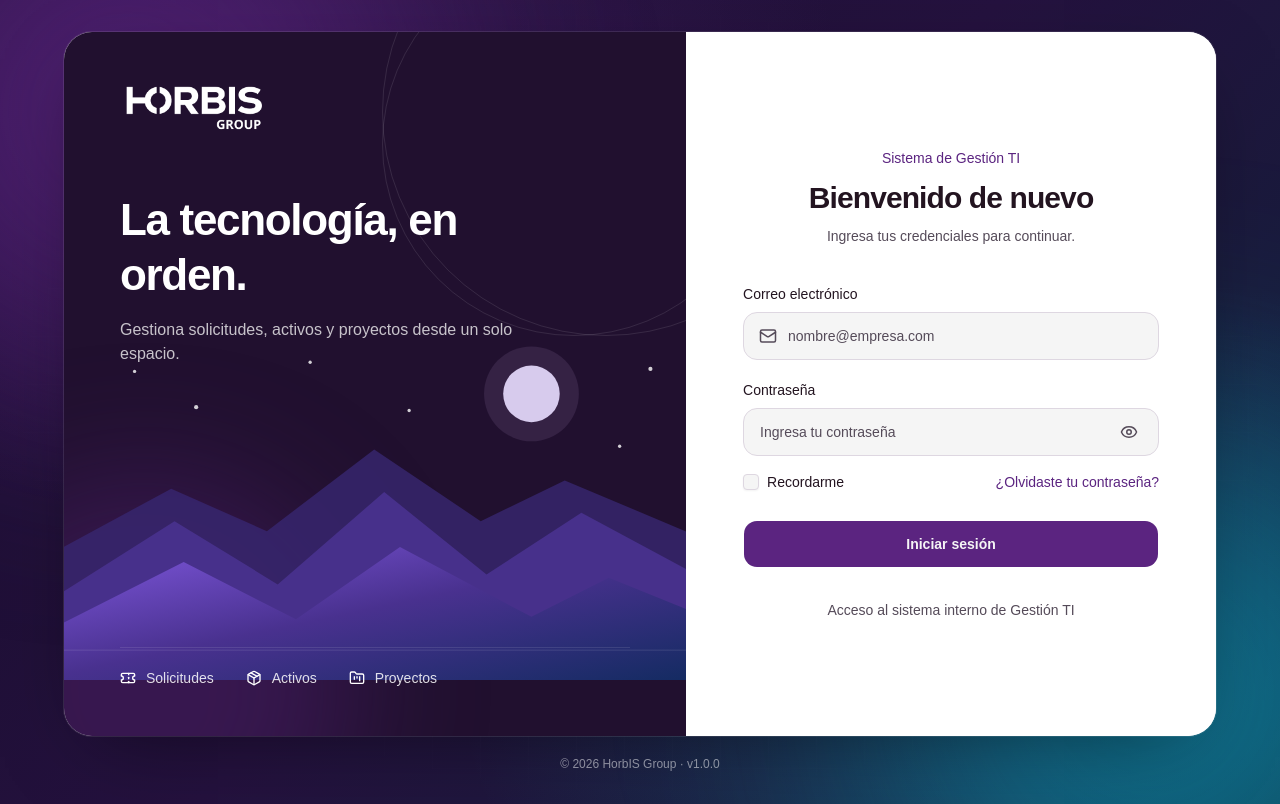
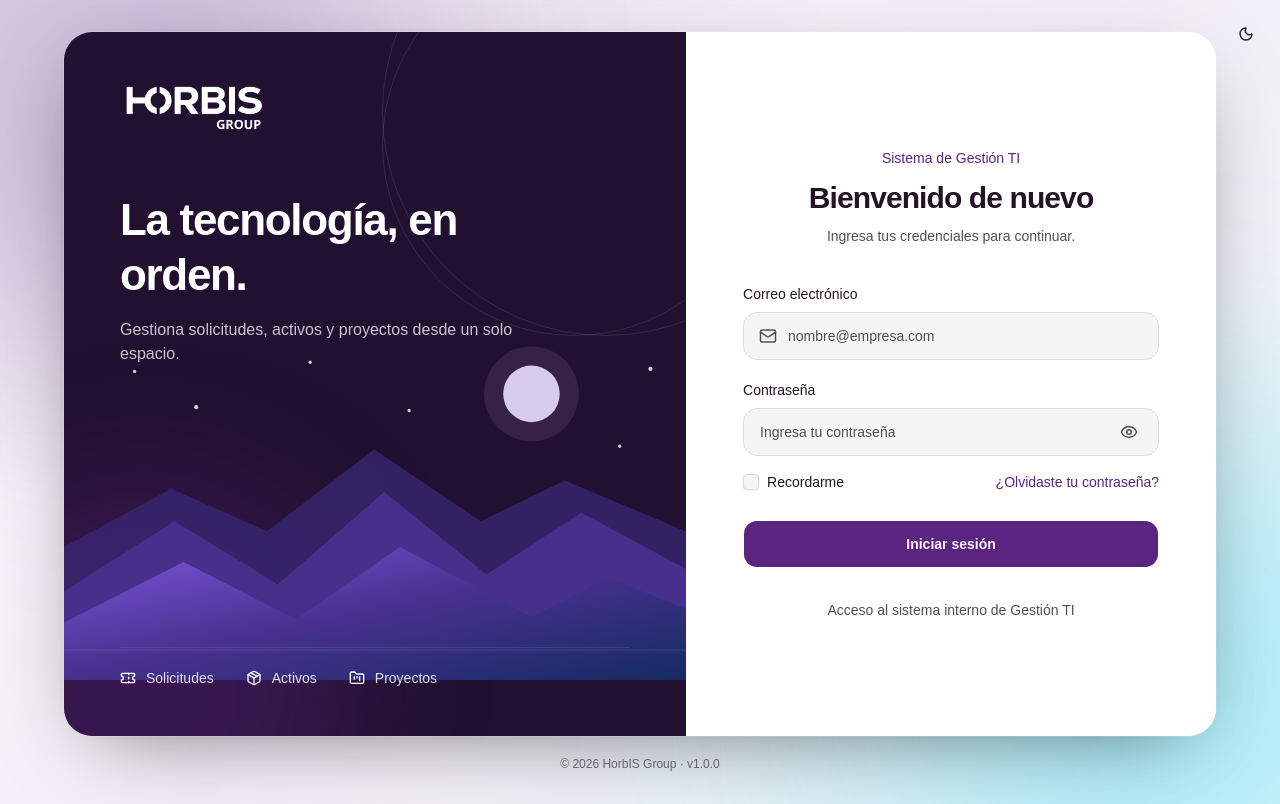
Before and after one commit to isabelzacarias/frontend_gestion_TI, a React (Vite) app: page /login in a window 1280 px wide. Built offline with nearby package versions, Linux system fonts and the light colour scheme; no server answers.

Commit message:
Boton de cambio de tema

```diff
--- a/src/App.tsx
+++ b/src/App.tsx
@@ -2,13 +2,25 @@ import { useEffect } from "react"
 import { RouterProvider } from "react-router"
 import { Toaster, toast } from "sonner"
 
+import ThemeProvider from "@/components/theme/ThemeProvider"
 import { router } from "@/router"
 import { AuthApiError } from "@/services/auth.service"
 import { useAuthStore } from "@/store/authStore"
+import { useTheme } from "@/hooks/useTheme"
+
+function AppContent() {
+  const { theme } = useTheme()
+
+  return (
+    <>
+      <RouterProvider router={router} />
+      <Toaster position="top-right" theme={theme} />
+    </>
+  )
+}
 
 function App() {
   const cargarSesion = useAuthStore((state) => state.cargarSesion)
-
   useEffect(() => {
     void cargarSesion().catch((error: unknown) => {
       if (error instanceof AuthApiError && error.status === 401) return
@@ -17,10 +29,9 @@ function App() {
   }, [cargarSesion])
 
   return (
-    <>
-      <RouterProvider router={router} />
-      <Toaster position="top-right" />
-    </>
+    <ThemeProvider>
+      <AppContent />
+    </ThemeProvider>
   )
 }
 
--- a/src/components/layout/AppLayout.tsx
+++ b/src/components/layout/AppLayout.tsx
@@ -13,6 +13,7 @@ import { cn } from "cn"
 import { NavLink, Outlet, useNavigate } from "react-router"
 
 import { Button } from "@/components/ui/button"
+import ThemeToggle from "@/components/theme/ThemeToggle"
 import { useAuthStore } from "@/store/authStore"
 
 interface NavItem {
@@ -73,6 +74,9 @@ function AppLayout() {
               </p>
             </div>
           )}
+          <div className="mb-1">
+            <ThemeToggle />
+          </div>
           <Button
             type="button"
             variant="ghost"
@@ -87,7 +91,8 @@ function AppLayout() {
       </aside>
 
       <div className="flex min-w-0 flex-1 flex-col">
-        <header className="flex h-14 items-center gap-1 overflow-x-auto border-b border-border px-3 md:hidden">
+        <header className="flex h-14 items-center gap-2 border-b border-border px-3 md:hidden">
+          <nav className="flex min-w-0 flex-1 items-center gap-1 overflow-x-auto">
             {navItems.map(({ to, label, icon: Icon }) => (
               <NavLink
                 key={to}
@@ -105,6 +110,8 @@ function AppLayout() {
                 {label}
               </NavLink>
             ))}
+          </nav>
+          <ThemeToggle compact />
         </header>
 
         <main className="flex flex-1 flex-col p-6">
--- /dev/null
+++ b/src/components/theme/ThemeProvider.tsx
@@ -0,0 +1,39 @@
+import { useLayoutEffect, useState } from "react"
+import type { ReactNode } from "react"
+
+import { ThemeContext } from "@/components/theme/theme-context"
+import type { Theme } from "@/components/theme/theme-context"
+
+const THEME_STORAGE_KEY = "gestion-ti.theme"
+
+interface ThemeProviderProps {
+  children: ReactNode
+}
+
+function getInitialTheme(): Theme {
+  return window.localStorage.getItem(THEME_STORAGE_KEY) === "dark"
+    ? "dark"
+    : "light"
+}
+
+function ThemeProvider({ children }: ThemeProviderProps) {
+  const [theme, setTheme] = useState<Theme>(getInitialTheme)
+
+  useLayoutEffect(() => {
+    document.documentElement.classList.toggle("dark", theme === "dark")
+    document.documentElement.style.colorScheme = theme
+    window.localStorage.setItem(THEME_STORAGE_KEY, theme)
+  }, [theme])
+
+  function toggleTheme() {
+    setTheme((currentTheme) => (currentTheme === "dark" ? "light" : "dark"))
+  }
+
+  return (
+    <ThemeContext.Provider value={{ theme, toggleTheme }}>
+      {children}
+    </ThemeContext.Provider>
+  )
+}
+
+export default ThemeProvider
--- /dev/null
+++ b/src/components/theme/ThemeToggle.tsx
@@ -0,0 +1,34 @@
+import { Moon, Sun } from "lucide-react"
+
+import { Button } from "@/components/ui/button"
+import { useTheme } from "@/hooks/useTheme"
+
+interface ThemeToggleProps {
+  compact?: boolean
+}
+
+function ThemeToggle({ compact = false }: ThemeToggleProps) {
+  const { theme, toggleTheme } = useTheme()
+  const nextTheme = theme === "dark" ? "light" : "dark"
+  const Icon = nextTheme === "dark" ? Moon : Sun
+
+  return (
+    <Button
+      type="button"
+      variant="ghost"
+      size={compact ? "icon" : "sm"}
+      className={compact ? "size-9 shrink-0" : "w-full justify-start"}
+      aria-label={`Activar modo ${nextTheme === "dark" ? "oscuro" : "claro"}`}
+      aria-pressed={theme === "dark"}
+      title={`Activar modo ${nextTheme === "dark" ? "oscuro" : "claro"}`}
+      onClick={toggleTheme}
+    >
+      <Icon aria-hidden="true" className="size-4" />
+      <span className={compact ? "sr-only" : ""}>
+        Modo {nextTheme === "dark" ? "oscuro" : "claro"}
+      </span>
+    </Button>
+  )
+}
+
+export default ThemeToggle
--- /dev/null
+++ b/src/components/theme/theme-context.ts
@@ -0,0 +1,12 @@
+import { createContext } from "react"
+
+export type Theme = "light" | "dark"
+
+export interface ThemeContextValue {
+  theme: Theme
+  toggleTheme: () => void
+}
+
+const ThemeContext = createContext<ThemeContextValue | null>(null)
+
+export { ThemeContext }
--- a/src/features/auth/pages/LoginPage.tsx
+++ b/src/features/auth/pages/LoginPage.tsx
@@ -15,6 +15,8 @@ import { Link, useNavigate } from "react-router"
 import { Button } from "@/components/ui/button"
 import { Checkbox } from "@/components/ui/checkbox"
 import { Input } from "@/components/ui/input"
+import ThemeToggle from "@/components/theme/ThemeToggle"
+import { useTheme } from "@/hooks/useTheme"
 import LoginNetworkIllustration from "@/features/auth/components/LoginNetworkIllustration"
 import { AuthApiError } from "@/services/auth.service"
 import { useAuthStore } from "@/store/authStore"
@@ -49,6 +51,7 @@ function getLoginErrorMessage(error: unknown): string {
 
 function LoginPage() {
   const navigate = useNavigate()
+  const { theme } = useTheme()
   const iniciarSesion = useAuthStore((state) => state.iniciarSesion)
   const [email, setEmail] = useState("")
   const [password, setPassword] = useState("")
@@ -76,18 +79,35 @@ function LoginPage() {
   }
 
   return (
-    <main className="relative flex min-h-dvh flex-col items-center justify-center gap-5 overflow-hidden bg-[radial-gradient(ellipse_at_16%_12%,rgba(91,36,128,0.48),transparent_42%),radial-gradient(ellipse_at_88%_86%,rgba(34,211,238,0.22),transparent_42%),linear-gradient(135deg,#1a0f2e_0%,#24113e_48%,#10243a_100%)] p-4 sm:p-8">
+    <main
+      className={`relative flex min-h-dvh flex-col items-center justify-center gap-5 overflow-hidden p-4 transition-colors sm:p-8 ${
+        theme === "dark"
+          ? "bg-[radial-gradient(ellipse_at_16%_12%,rgba(91,36,128,0.48),transparent_42%),radial-gradient(ellipse_at_88%_86%,rgba(34,211,238,0.22),transparent_42%),linear-gradient(135deg,#1a0f2e_0%,#24113e_48%,#10243a_100%)]"
+          : "bg-[radial-gradient(ellipse_at_16%_12%,rgba(91,36,128,0.14),transparent_42%),radial-gradient(ellipse_at_88%_86%,rgba(34,211,238,0.12),transparent_42%),linear-gradient(135deg,#faf8fc_0%,#f3edf7_48%,#edf7f8_100%)]"
+      }`}
+    >
+      <div className="absolute top-4 right-4 z-20">
+        <ThemeToggle compact />
+      </div>
       <div
         aria-hidden="true"
-        className="pointer-events-none absolute -left-36 -top-40 size-[34rem] rounded-full bg-primary/60 blur-[120px]"
+        className={`pointer-events-none absolute -left-36 -top-40 size-[34rem] rounded-full blur-[120px] ${
+          theme === "dark" ? "bg-primary/60" : "bg-primary/20"
+        }`}
       />
       <div
         aria-hidden="true"
-        className="pointer-events-none absolute -bottom-40 -right-36 size-[34rem] rounded-full bg-cyan-400/30 blur-[130px]"
+        className={`pointer-events-none absolute -bottom-40 -right-36 size-[34rem] rounded-full blur-[130px] ${
+          theme === "dark" ? "bg-cyan-400/30" : "bg-cyan-400/20"
+        }`}
       />
       <div
         aria-hidden="true"
-        className="pointer-events-none absolute inset-0 bg-[linear-gradient(rgba(255,255,255,0.06)_1px,transparent_1px),linear-gradient(90deg,rgba(255,255,255,0.06)_1px,transparent_1px)] [background-size:3rem_3rem] [mask-image:radial-gradient(ellipse_at_center,black_0%,transparent_76%)]"
+        className={`pointer-events-none absolute inset-0 [background-size:3rem_3rem] [mask-image:radial-gradient(ellipse_at_center,black_0%,transparent_76%)] ${
+          theme === "dark"
+            ? "bg-[linear-gradient(rgba(255,255,255,0.06)_1px,transparent_1px),linear-gradient(90deg,rgba(255,255,255,0.06)_1px,transparent_1px)]"
+            : "bg-[linear-gradient(rgba(35,20,32,0.035)_1px,transparent_1px),linear-gradient(90deg,rgba(35,20,32,0.035)_1px,transparent_1px)]"
+        }`}
       />
 
       <div className="relative grid min-h-0 w-full max-w-[72rem] overflow-hidden rounded-2xl bg-card shadow-[0_24px_80px_-32px_rgba(0,0,0,0.55)] ring-1 ring-white/10 animate-in fade-in slide-in-from-bottom-2 duration-500 lg:min-h-[min(44rem,calc(100dvh-4rem))] lg:grid-cols-[minmax(0,1.08fr)_minmax(0,0.92fr)] lg:rounded-[1.75rem]">
@@ -292,7 +312,7 @@ function LoginPage() {
           </div>
         </section>
       </div>
-      <p className="relative text-center text-xs text-white/50">
+      <p className="relative text-center text-xs text-foreground/60">
         © 2026 HorbIS Group · v1.0.0
       </p>
     </main>
--- /dev/null
+++ b/src/hooks/useTheme.ts
@@ -0,0 +1,13 @@
+import { useContext } from "react"
+
+import { ThemeContext } from "@/components/theme/theme-context"
+
+function useTheme() {
+  const context = useContext(ThemeContext)
+  if (!context) {
+    throw new Error("useTheme debe usarse dentro de ThemeProvider.")
+  }
+  return context
+}
+
+export { useTheme }
--- a/src/styles/tokens.css
+++ b/src/styles/tokens.css
@@ -87,7 +87,7 @@
 }
 
 .dark {
-    --background: #231420;
+    --background: #010409;
     --foreground: #f5f5f5;
     --card: #302432;
     --card-foreground: #f5f5f5;
@@ -103,9 +103,9 @@
     --accent-foreground: #f5f5f5;
     --destructive: #f97066;
     --success: #32d583;
-    --success-foreground: #231420;
+    --success-foreground: #010409;
     --warning: #fec84b;
-    --warning-foreground: #231420;
+    --warning-foreground: #010409;
     --border: #514455;
     --input: #514455;
     --ring: #c4a3d9;
@@ -114,7 +114,7 @@
     --chart-3: #fec84b;
     --chart-4: #f97066;
     --chart-5: #f5f5f5;
-    --sidebar: #302432;
+    --sidebar: #010409;
     --sidebar-foreground: #f5f5f5;
     --sidebar-primary: #5b2480;
     --sidebar-primary-foreground: #f5f5f5;
```
Lines whose indentation alone changed are shown as unchanged.
